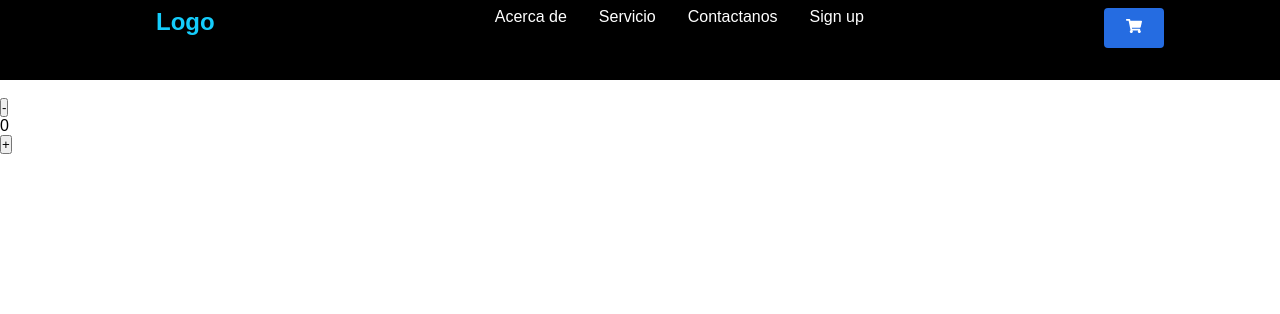
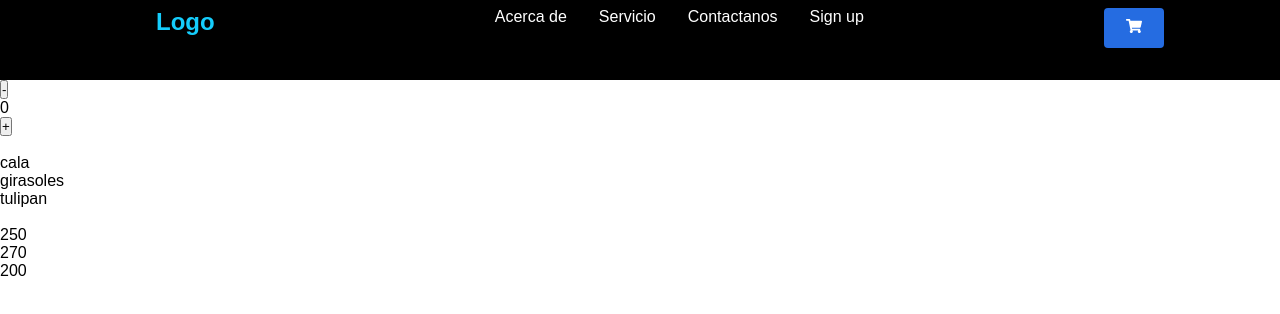
Before and after one commit to ChescaRojas/myreactapp, a React (Create React App) app in the folder myapp/: page / in a window 1280 px wide. Shown: the top 314 px of the page. Built offline with nearby package versions, Linux system fonts and the light colour scheme.

Commit message:
commit mapear una lista

```diff
--- a/myapp/src/App.js
+++ b/myapp/src/App.js
@@ -3,8 +3,9 @@ import React from 'react';
 import './App.css';
 import Navbar from './Components/Navbar';
 import { BrowserRouter as Router} from 'react-router-dom';
-import ItemList from './Components/ItemList';
-import ItemCount from './Components/ItemCount';
+import ItemList from './Components/Item/ItemList';
+import ItemCount from './Components/Item/ItemCount';
+import ProductList from './Components/ProductList';
 
 function App() {
   let names = [
@@ -14,12 +15,15 @@ function App() {
     'Anana'
   ];
   return (
-    <Router>
+    <><Router>
       <Navbar />
-      <br></br>
       <ItemCount stock={8} inicial={0} />
+
       {/* <ItemList names={names}/> */}
     </Router>
+    <div>
+    <ProductList />
+      </div></>
 
   );
 }
--- /dev/null
+++ b/myapp/src/Components/Item/ItemCount.js
@@ -0,0 +1,28 @@
+import React, { useState } from 'react'
+
+function ItemCount({inicial, stock}) {
+    const [number, setNumber] = useState(inicial);
+
+    function subtrackToCart() {
+        if (number > 0) {
+            setNumber(number -1)
+        }
+    }
+
+    function addToCart() {
+        if (number <= stock) {
+            setNumber(number + 1)
+        }
+    }
+
+    return (
+        <div>
+            <button onClick={subtrackToCart}>-</button>
+            <p>{number}</p>
+            <button onClick={addToCart}>+</button>
+        </div>
+      )
+}
+
+
+export default ItemCount
--- /dev/null
+++ b/myapp/src/Components/Item/ItemList.js
@@ -0,0 +1,12 @@
+import React from "react"
+
+function ItemList({names}) {
+
+return <>
+	{
+	names.map(names => <div key={names}>{names}</div>)
+	}
+</>;
+}
+
+export default ItemList;
--- /dev/null
+++ b/myapp/src/Components/ProductList.js
@@ -0,0 +1,21 @@
+import React, { useState } from 'react'
+
+function ProductList() {
+    const[flowers, setFlowers]= useState([
+        {id:1, name:"cala", price:"250"},
+        {id:2, name:"girasoles", price:"270"},
+        {id:3, name:"tulipan", price:"200"}
+    ])
+
+
+  return (
+    <ul>
+        <br></br>
+      {flowers.map((elemento, i)=><li key={i}>{elemento.name}</li>)}
+      <br></br>
+      {flowers.map(elemento=><li key={elemento.id}>{elemento.price}</li>)}
+    </ul>
+  )
+}
+
+export default ProductList
```
